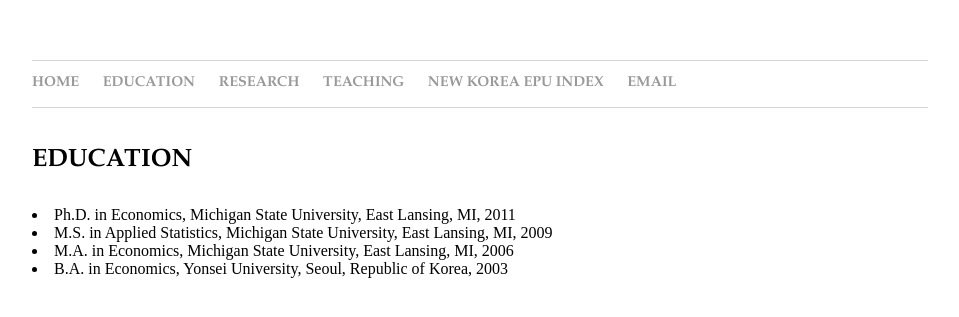
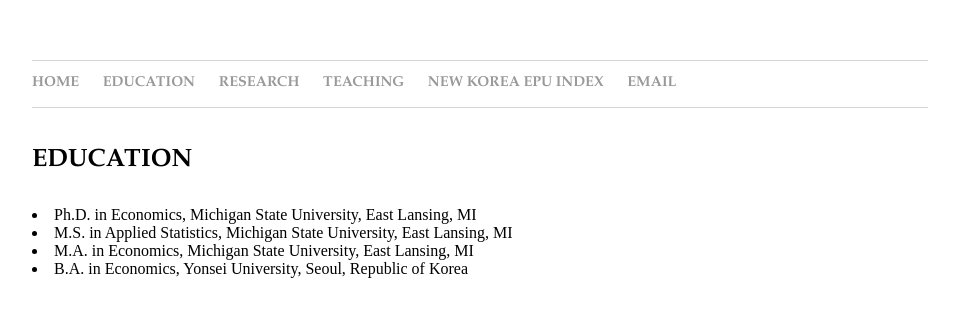
Before and after one commit to dooyeoncho/dooyeoncho.github.io, a Jekyll site: the page built from pages/education.html, in a window 1280 px wide. Shown: the top 317 px of the page, without its empty margins (160-1119 px from the left). Built offline with Jekyll 4.4.1, drawn with Linux system fonts in a browser that asks for light colours.

Commit message:
Update education.html

```diff
--- a/pages/education.html
+++ b/pages/education.html
@@ -10,8 +10,8 @@
 <h1 class="headerstyle">Education</h1>
 </div>
 <div>
-		<li>Ph.D. in Economics, Michigan State University, East Lansing, MI, 2011</li>
-		<li>M.S. in Applied Statistics, Michigan State University, East Lansing, MI, 2009</li>
-		<li>M.A. in Economics, Michigan State University, East Lansing, MI, 2006</li>
-		<li>B.A. in Economics, Yonsei University, Seoul, Republic of Korea, 2003</li>&nbsp;
+		<li>Ph.D. in Economics, Michigan State University, East Lansing, MI</li>
+		<li>M.S. in Applied Statistics, Michigan State University, East Lansing, MI</li>
+		<li>M.A. in Economics, Michigan State University, East Lansing, MI</li>
+		<li>B.A. in Economics, Yonsei University, Seoul, Republic of Korea</li>&nbsp;
 	        </div>
```
